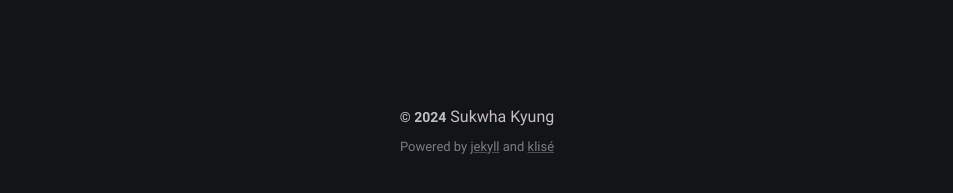
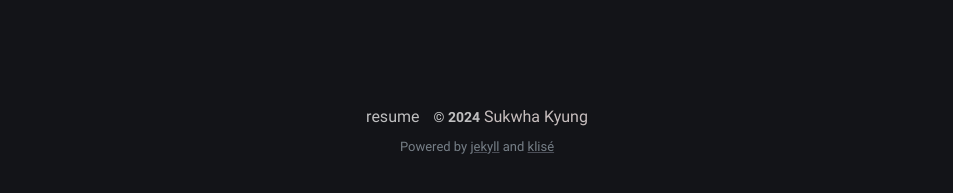
Before and after one commit to shishkebab/shishkebab.github.io, a Jekyll site: the page built from thanks.md, in a window 1280 px wide. Shown: the part 521-714 px from the top of the page, without its empty margins (163-1116 px from the left). Built offline with Jekyll 4.4.1, drawn with Linux system fonts in a browser that asks for light colours.

Commit message:
updated resume

```diff
--- a/_includes/footer.html
+++ b/_includes/footer.html
@@ -1,7 +1,7 @@
 <footer class="footer">
-  <!-- <a class="footer_item" href="/thanks">ack.</a>
-  <a class="footer_item" href="javascript::void(0)">resume</a>
-  <a class="footer_item" href="/feed.xml">rss</a> -->
+  <!-- <a class="footer_item" href="/thanks">ack.</a> -->
+  <a class="footer_item" href="/assets/resume.pdf">resume</a>
+  <!-- <a class="footer_item" href="/feed.xml">rss</a> -->
   <span class="footer_item">&copy; {{ site.time | date: "%Y" }}</span>
   Sukwha Kyung
   <small class="footer_copyright">
```
Also changed, not shown: 1 other file.
